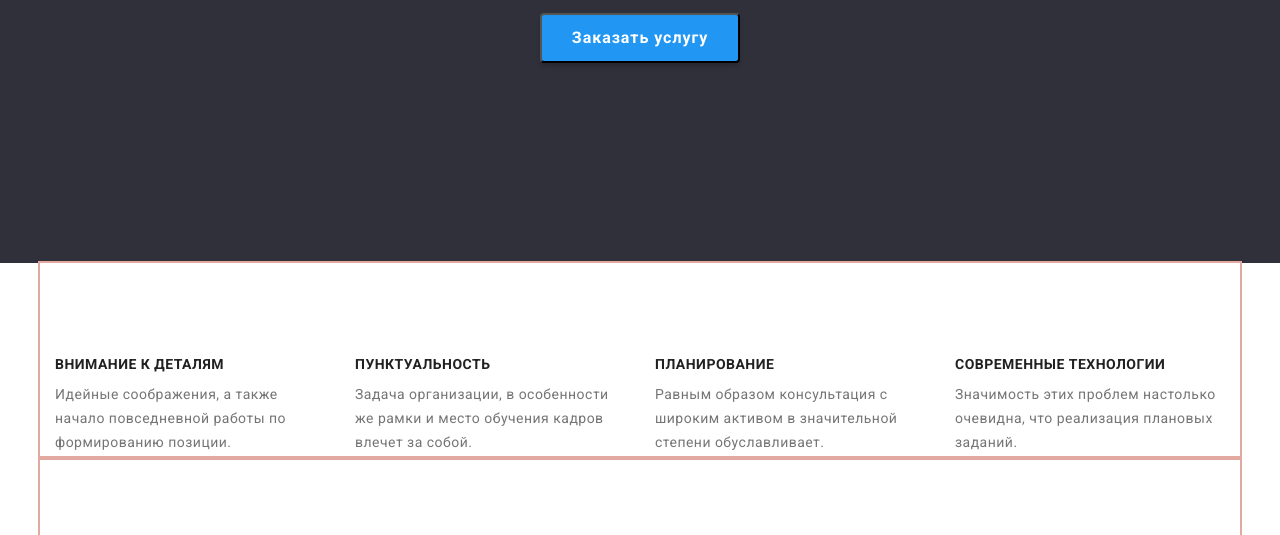
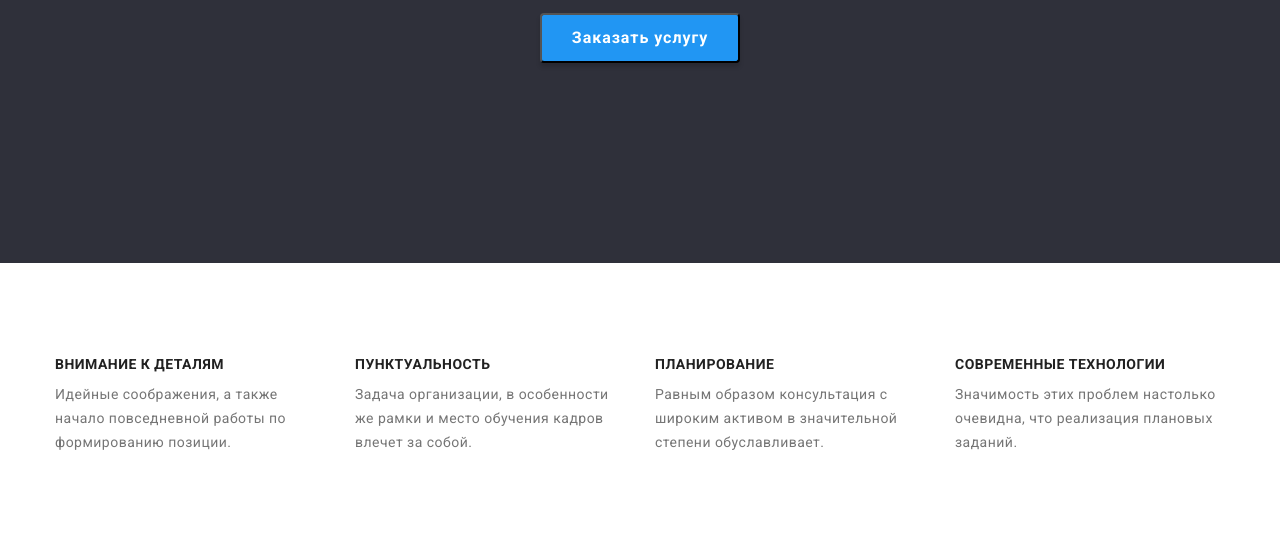
Before and after one commit to CrocodileGenna/goit-markup-hw-03, a plain HTML site: page index.html in a window 1280 px wide. Shown: the part 417-952 px from the top of the page. Drawn offline with nearby package versions, Linux system fonts and the light colour scheme.

Commit message:
comit 11

```diff
--- a/css/styles.css
+++ b/css/styles.css
@@ -39,7 +39,7 @@ b {
   padding-left: 15px;
   padding-right: 15px;
 
-  outline: 2px solid rgb(225, 169, 159);
+  /* outline: 2px solid rgb(225, 169, 159); */
 }
 
 /* logo----------------------------------------  */
```
